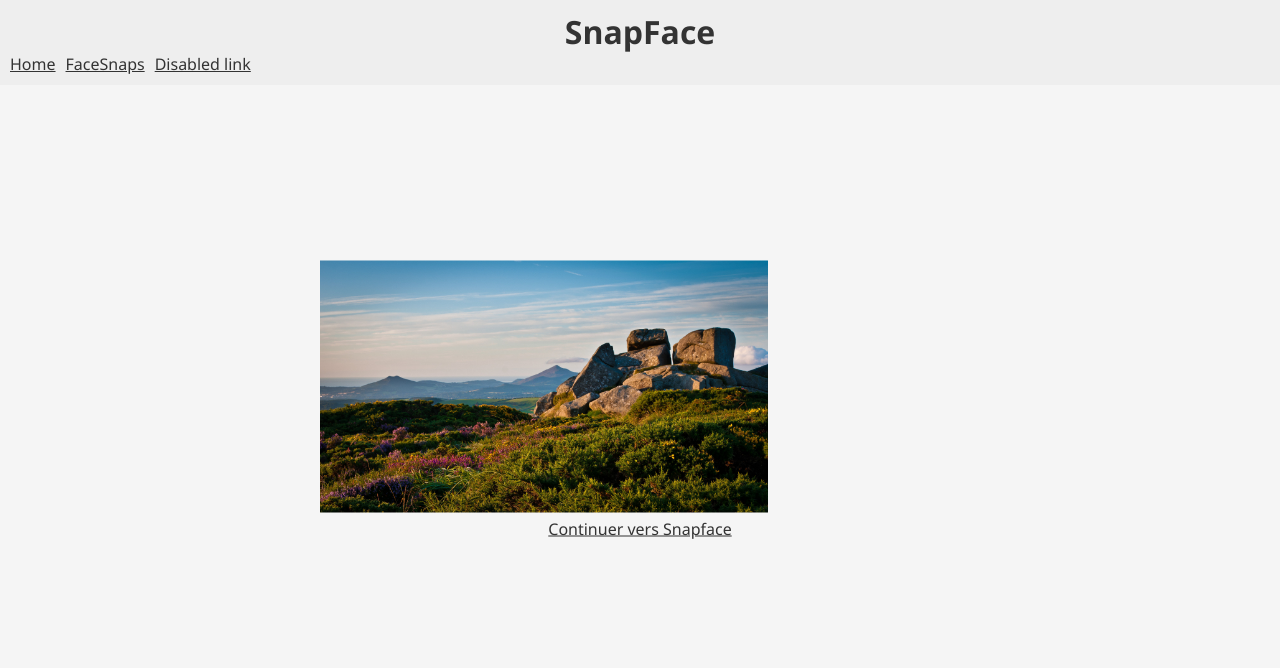
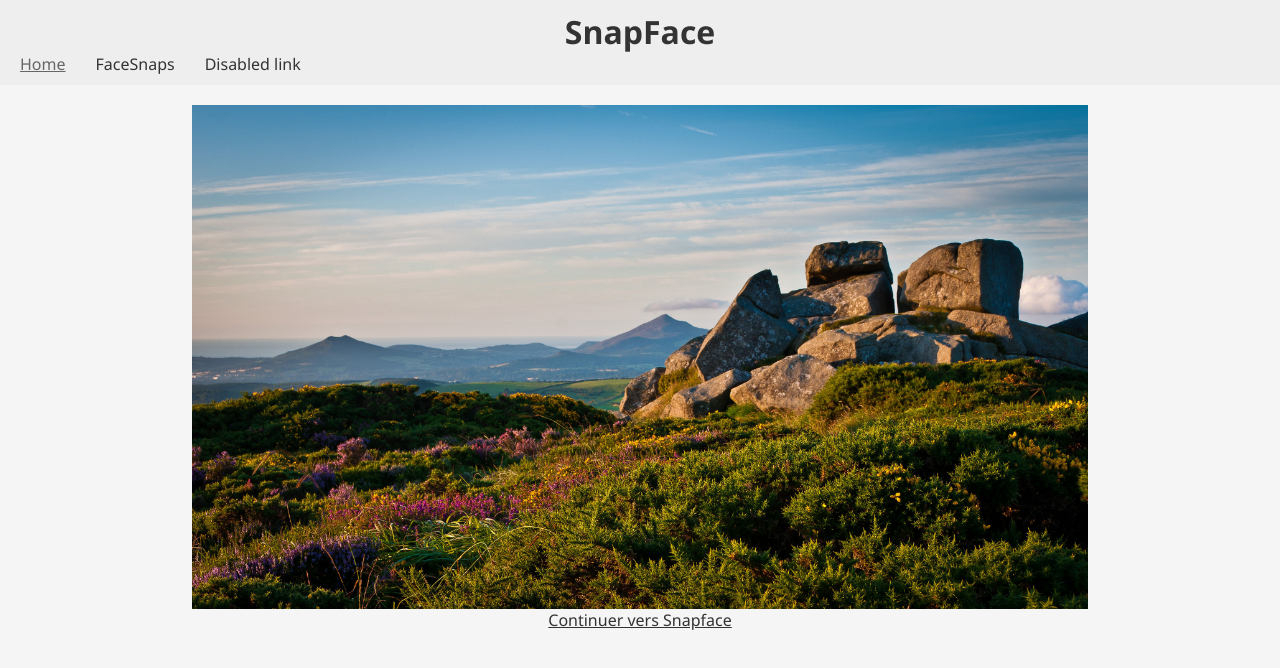
Before and after one commit to NdekoCode/angular-discovery, an Angular app: page / in a window 1280 px wide. Shown: the top 668 px of the page. Built offline with nearby package versions, Linux system fonts and the light colour scheme.

Commit message:
feat: [router start] router link active options and config

```diff
--- a/src/app/header/header.component.html
+++ b/src/app/header/header.component.html
@@ -3,10 +3,10 @@
     <nav>
         <ul class="nav justify-content-center  ">
             <li class="nav-item">
-                <a class="nav-link active" routerLink="/" aria-current="page">Home</a>
+                <a class="nav-link active" routerLink="/" routerLinkActive="active" [routerLinkActiveOptions]="{exact: true}">Home</a>
             </li>
             <li class="nav-item">
-                <a class="nav-link" routerLink="/facesnaps">FaceSnaps</a>
+                <a class="nav-link" routerLink="/facesnaps" routerLinkActive="active" >FaceSnaps</a>
             </li>
             <li class="nav-item">
                 <a class="nav-link disabled" href="#">Disabled link</a>
--- a/src/app/header/header.component.scss
+++ b/src/app/header/header.component.scss
@@ -8,4 +8,19 @@ header {
 .nav {
     display: flex;
     gap    : 10px;
+
+    a {
+        margin         : 0 10px;
+        color          : #333;
+        text-decoration: none;
+
+        &:hover {
+            text-decoration: underline;
+        }
+    }
+
+    .active {
+        color          : #666;
+        text-decoration: underline;
+    }
 }
--- a/src/app/landing-page/landing-page.component.scss
+++ b/src/app/landing-page/landing-page.component.scss
@@ -1,8 +1,8 @@
 .landing-block {
-    position : absolute;
-    top      : 50%;
-    left     : 50%;
-    transform: translate(-50%, -50%);
+    display        : flex;
+    justify-content: center;
+    align-items    : center;
+    flex-direction : column;
 
     img {
         width : 70%;
```
